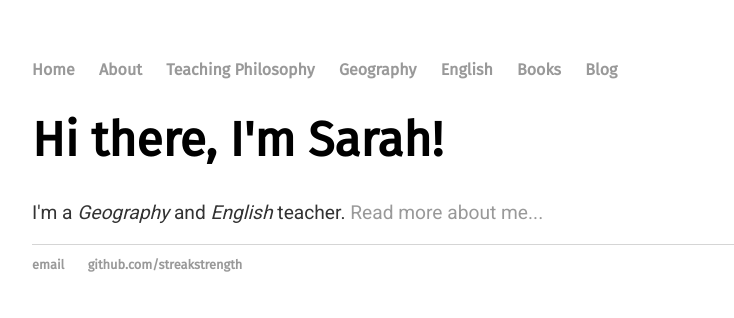
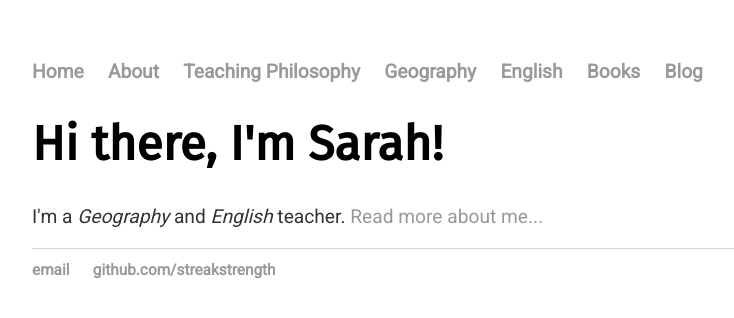
Before and after one commit to streakstrength/streakstrength.github.io, a Jekyll site: the page built from index.html, in a window 1280 px wide. Shown: the top 318 px of the page, without its empty margins (160-894 px from the left). Built offline with Jekyll 4.4.1, drawn with Linux system fonts in a browser that asks for light colours.

Commit message:
Update main.css

```diff
--- a/css/main.css
+++ b/css/main.css
@@ -30,6 +30,12 @@ p {
     font-family: 'Roboto', sans-serif;
     color: #333;
 }
+li {
+    font-size: 1.2em;
+    line-height: 1.2em;
+    font-family: 'Roboto', sans-serif;
+    color: #333;
+}
 footer {
     border-top: 1px solid #d5d5d5;
     font-size: .8em;
```
